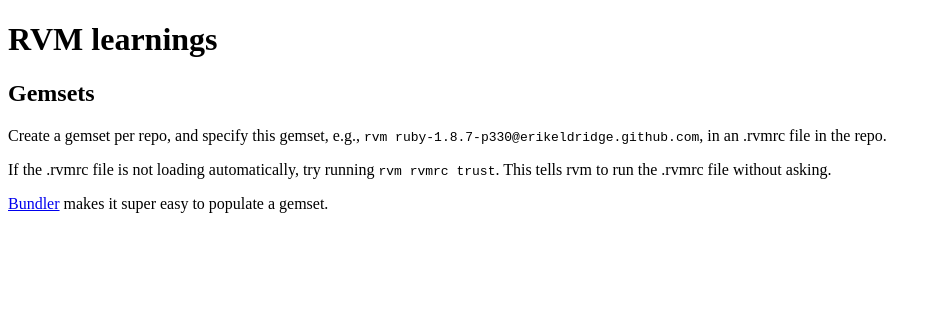
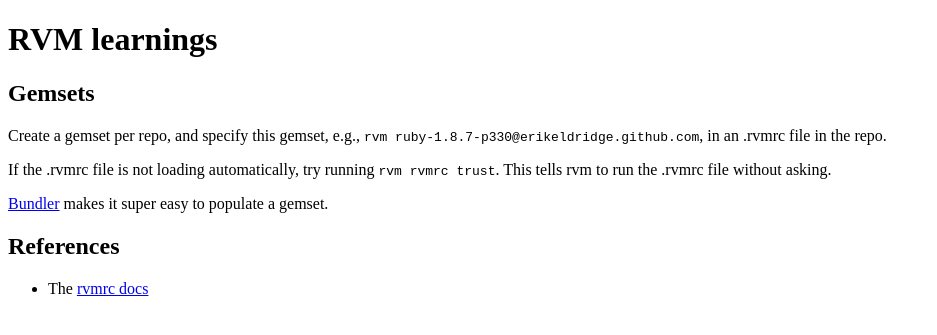
Before and after one commit to erikeldridge/erikeldridge.github.com, a Jekyll site: the page built from _posts/2011-11-28-rvm-learnings.md, in a window 1280 px wide. Shown: the top 335 px of the page, without its empty margins (0-937 px from the left). Built offline with Jekyll 4.4.1, drawn with Linux system fonts in a browser that asks for light colours; Markdown is read by kramdown in place of the engine named in the settings.

Commit message:
Add rvm references section; add rvmrc docs to it

```diff
--- a/_posts/2011-11-28-rvm-learnings.md
+++ b/_posts/2011-11-28-rvm-learnings.md
@@ -11,3 +11,7 @@ Create a gemset per repo, and specify this gemset, e.g., `rvm ruby-1.8.7-p330@er
 If the .rvmrc file is not loading automatically, try running `rvm rvmrc trust`. This tells rvm to run the .rvmrc file without asking.
 
 [Bundler](http://gembundler.com/) makes it super easy to populate a gemset.
+
+## References
+
+* The [rvmrc docs](http://beginrescueend.com/workflow/rvmrc/)
```
